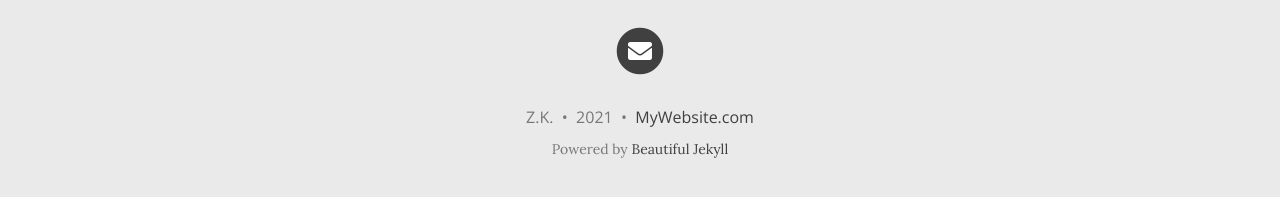
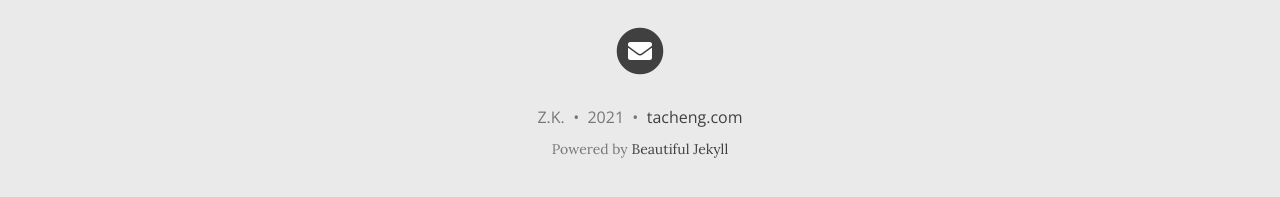
Before and after one commit to zekun-sun/tacheng1017.github.io, a Jekyll site: the page built from index.html, in a window 1280 px wide and 900 px high, scrolled down 1871 px. Shown: the part 690-887 px from the top of the window. Built offline with Jekyll 4.4.1, drawn with Linux system fonts in a browser that asks for light colours; nearby versions of some CDN libraries; the list of posts is cut into pages by our own code.

Commit message:
Update _config.yml

```diff
--- a/_config.yml
+++ b/_config.yml
@@ -79,7 +79,7 @@ share-links-active:
 
 # How to display the link to your website in the footer
 # Remove this if you don't want a link in the footer
-url-pretty: "MyWebsite.com"
+url-pretty: "tacheng.com"
 
 # Excerpt word length - Truncate the excerpt of each post on the feed page to the specified number of words
 excerpt_length: 50
```
